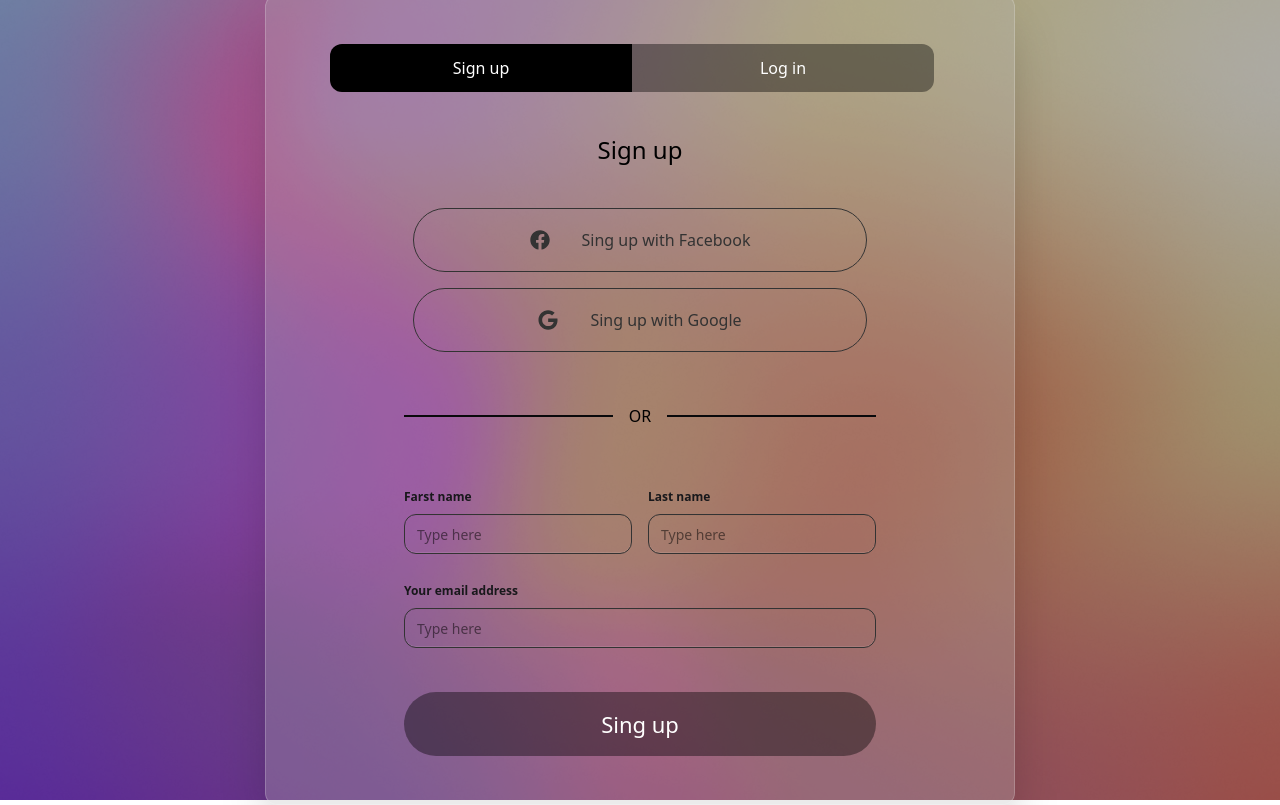
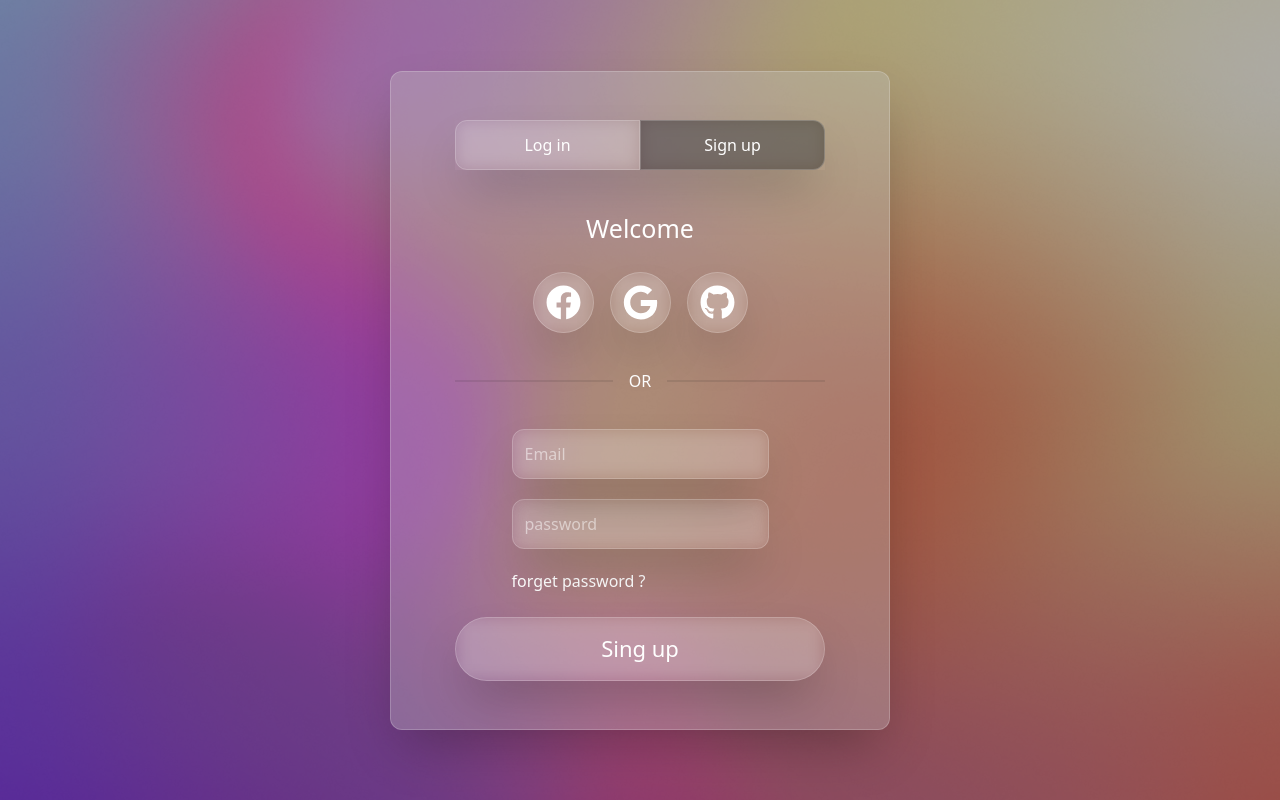
Before and after one commit to safooahmed1/Site-compilation, a React (Vite) app: page /loginPage in a window 1280 px wide. Built offline with nearby package versions, Linux system fonts and the light colour scheme.

Commit message:
addPro6UI

```diff
--- a/src/components/Container.jsx
+++ b/src/components/Container.jsx
@@ -4,6 +4,7 @@ import pro2 from "../assets/pro2.png"
 import pro3 from "../assets/pro3.png"
 import pro4 from "../assets/pro4.png"
 import pro5 from "../assets/pro5.png"
+import pro6 from "../assets/pro6.png"
 
 
 export default function Container() {
@@ -29,7 +30,7 @@ export default function Container() {
         <img src={pro5} alt="Project preview" className="w-full h-auto object-contain transition-transform duration-300 group-hover:scale-110" />
         </Link>
         <Link to="/loginPage" className="group w-96 h-auto rounded-lg shadow-lg hover:scale-105 transition-transform duration-300 flex items-center justify-center bg-black/20 overflow-hidden text-white font-bold text-xl">
-          Project 6
+        <img src={pro6} alt="Project preview" className="w-full h-auto object-contain transition-transform duration-300 group-hover:scale-110" />
         </Link>
         <Link to="/project7" className="group w-96 h-auto rounded-lg shadow-lg hover:scale-105 transition-transform duration-300 flex items-center justify-center bg-black/20 overflow-hidden text-white font-bold text-xl">
           Project 7
--- a/src/pages/LoginPage.jsx
+++ b/src/pages/LoginPage.jsx
@@ -1,10 +1,12 @@
 import bg from "../assets/pro6/Backdrop.png";
 import { FaFacebook } from "react-icons/fa";
 import { FaGoogle } from "react-icons/fa";
+import { FaGithub } from "react-icons/fa";
+import { FaEye } from "react-icons/fa";
 
 export default function LoginPage() {
   let parentStyle = {
-    color: "#000",
+    color: "#fff",
     backgroundImage: `url(${bg})`,
     display: "flex",
     justifyContent: "center",
@@ -17,76 +19,54 @@ export default function LoginPage() {
 
   return (
     <>
-      <div style={parentStyle}>
+      <div style={parentStyle} className="overflow-hidden cursor-default">
         {/* card */}
-        <div className="px-[64px] py-[48px] bg-white/20 backdrop-brightness-90 border border-white/20 shadow-2xl rounded-xl ">
+        <div className="w-[500px] px-[64px] py-[48px] bg-white/25 backdrop-brightness-90 border border-white/20 shadow-2xl rounded-xl animate__animated animate__backInUp ">
           {/* container */}
           <div className="flex flex-col gap-[40px] ">
             {/* switcher */}
-            <div className="w-[604px] text-white flex justify-center items-center ">
-              <span className="flex-1 p-3 bg-black rounded-s-xl text-center">
+            <div className=" w-full text-white shadow-2xl flex justify-center items-center ">
+              <span className="bg-transparent backdrop-blur-sm border border-white/20  flex-1 p-3 rounded-s-xl text-center ">
+                Log in
+              </span>
+              <span className=" backdrop-blur-sm border border-white/20  flex-1 p-3 bg-black/40 rounded-e-xl text-center cursor-not-allowed ">
                 Sign up
-              </span>
-              <span className="flex-1 p-3 bg-black/40 rounded-e-xl text-center ">
-                Log in
               </span>
             </div>
 
             {/* form */}
-            <div className="mx-[74px] flex flex-col gap-10 justify-center items-center ">
-              <h2 className="text-[24px] text-black">Sign up</h2>
-              <div className="flex flex-col gap-4">
-                <div className="border-1 border-[#333333] text-[#333333] rounded-[40px] w-[454px] h-[64px] flex items-center  justify-center gap-8 ">
-                  <div className="text-xl text-[#333333]">
+            <div className=" flex flex-col gap-6 justify-center items-center ">
+              <h2 className="text-[25px] ">Welcome</h2>
+              <div className="flex flex-row gap-4">
+                <div className="text-[35px] text-white backdrop-blur-sm border border-white/20 shadow-2xl  p-3 rounded-full w-full transition active:bg-black/40 active:scale-90  hover:scale-110 hover:cursor-pointer ">
                   <FaFacebook />
                 </div>
-                  <span>Sing up with Facebook</span>
-                </div>
-                <div className="border-1 border-[#333333] text-[#333333] rounded-[40px] w-[454px] h-[64px] flex items-center  justify-center gap-8 ">
-                  <div className="text-xl text-[#333333]">
+                <div className="text-[35px] text-white backdrop-blur-sm border border-white/20 shadow-2xl  p-3 rounded-full w-full transition active:bg-black/40 active:scale-90  hover:scale-110 hover:cursor-pointer">
                   <FaGoogle />
                 </div>
-                  <span>Sing up with Google</span>
+                <div className="text-[35px] text-white backdrop-blur-sm border border-white/20 shadow-2xl  p-3 rounded-full w-full transition active:bg-black/40 active:scale-90  hover:scale-110 hover:cursor-pointer">
+                  <FaGithub />
                 </div>
               </div>
-              <div className="divider divider-neutral">OR</div>
+              <div className="divider text-white">OR</div>
               {/* formBgd */}
-              <div className="flex flex-col gap-4  ">
-                <div className="flex flex-row gap-4 ">
-                  <fieldset className="fieldset w-1/2">
-                    <legend className="fieldset-legend ">
-                      Farst name
-                    </legend>
+              <div className="flex flex-col gap-5  ">
                 <input
                   type="text"
-                      className="input w-full bg-transparent border-1 rounded-xl border-[#333]"
-                      placeholder="Type here"
+                  className="p-3 flex-1 w-full rounded-xl bg-transparent backdrop-blur-sm border border-white/20 shadow-2xl transition active:bg-black/40 active:scale-90  hover:scale-110 hover:cursor-pointer focus:outline-0"
+                  placeholder="Email"
                 />
-                  </fieldset>
-                  <fieldset className="fieldset w-1/2">
-                    <legend className="fieldset-legend ">
-                      Last name
-                    </legend>
                 <input
                   type="text"
-                      className="input w-full bg-transparent border-1 rounded-xl border-[#333]"
-                      placeholder="Type here"
+                  className="p-3 flex-1 w-full rounded-xl bg-transparent backdrop-blur-sm border border-white/20 shadow-2xl transition active:bg-black/40 active:scale-90  hover:scale-110 hover:cursor-pointer  focus:outline-0"
+                  // placeholder="Password"
+                  placeholder="password"
                 />
-                  </fieldset>
-
+                <div className="w-full justify-start">
+                  <span className="hover:underline hover:cursor-pointer active:text-black/40">forget password ?</span>
                 </div>
-                 <fieldset className="fieldset w-full">
-                    <legend className="fieldset-legend ">
-                      Your email address
-                    </legend>
-                    <input
-                      type="text"
-                      className="input w-full bg-transparent border-1 rounded-xl border-[#333]"
-                      placeholder="Type here"
-                    />
-                  </fieldset>
               </div>
-              <button className=" bg-black/40 text-[#fff] text-[22px] rounded-[40px] w-full h-[64px] text-center">
+              <button className="bg-transparent backdrop-blur-sm border border-white/20 shadow-2xl  text-[#fff] text-[22px] rounded-[40px] w-full h-[64px] text-center transition active:bg-black/40 active:scale-90  hover:scale-110 hover:cursor-pointer ">
                 Sing up
               </button>
             </div>
```
Also changed, not shown: src/assets/pro6.png (added). Lines whose indentation alone changed are shown as unchanged.
